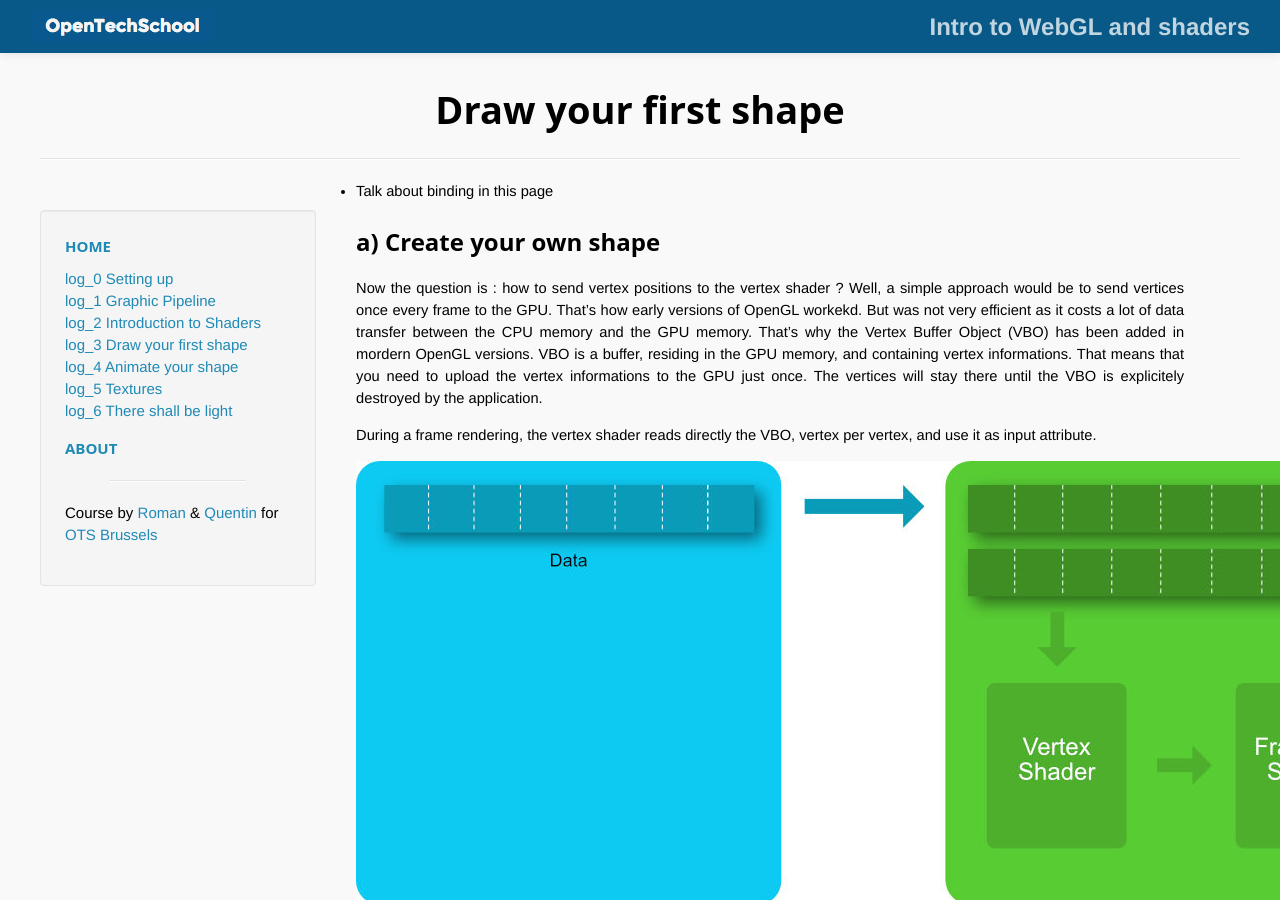
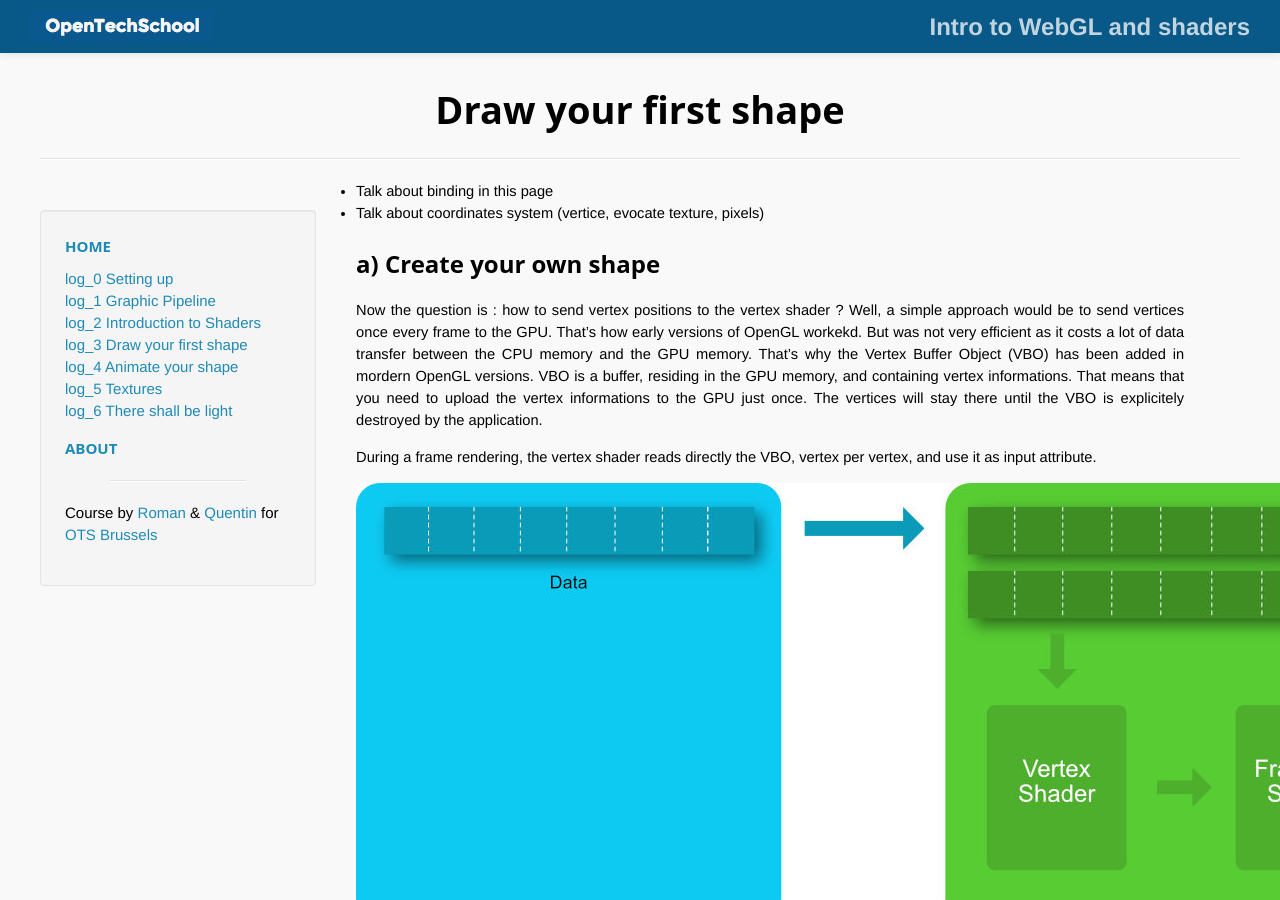
Before and after one commit to OpenTechSchool-Brussels/intro-to-webGL-and-shaders, a Jekyll site: the page built from log3_draw-shape.md, in a window 1280 px wide and 900 px high. Built offline with Jekyll 4.4.1, drawn with Linux system fonts in a browser that asks for light colours.

Commit message:
Update log3_draw-shape.md

```diff
--- a/log3_draw-shape.md
+++ b/log3_draw-shape.md
@@ -7,6 +7,7 @@ num: 3
 
 
 * Talk about binding in this page
+* Talk about coordinates system (vertice, evocate texture, pixels)
 
 
 ## a) Create your own shape
```
